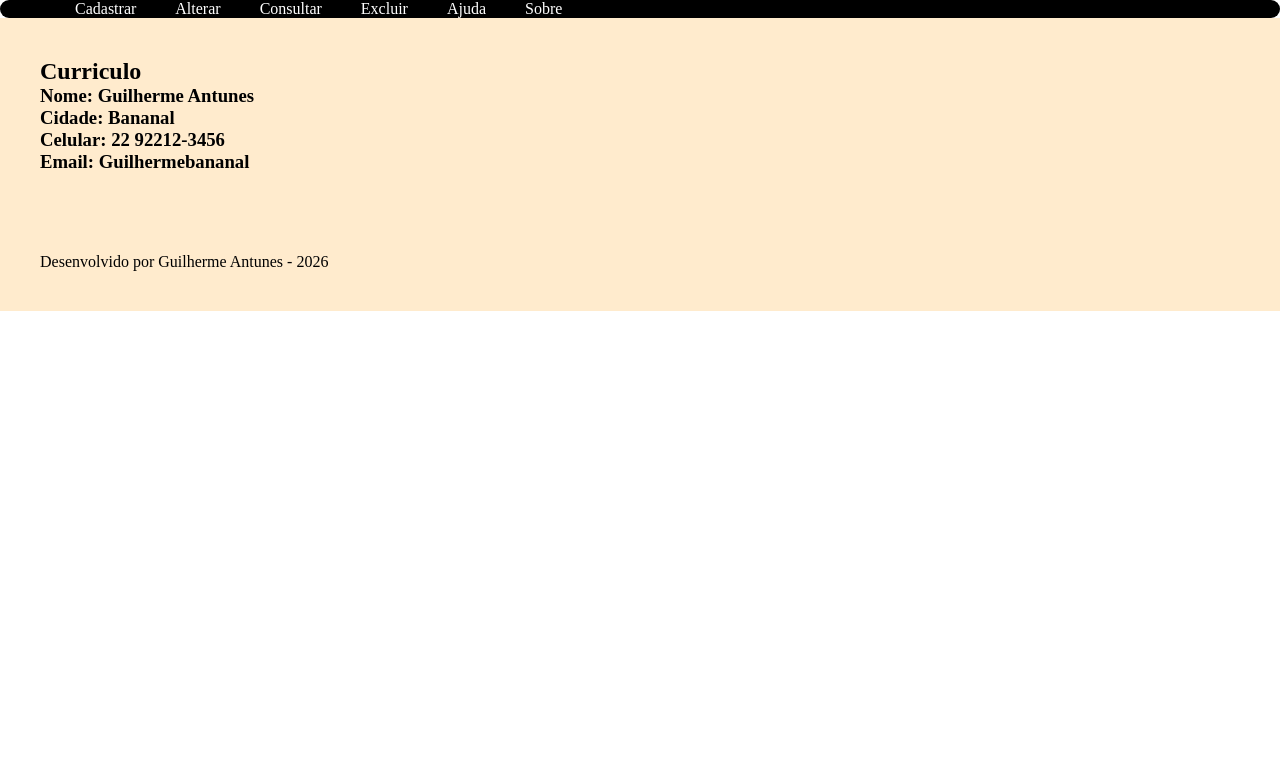
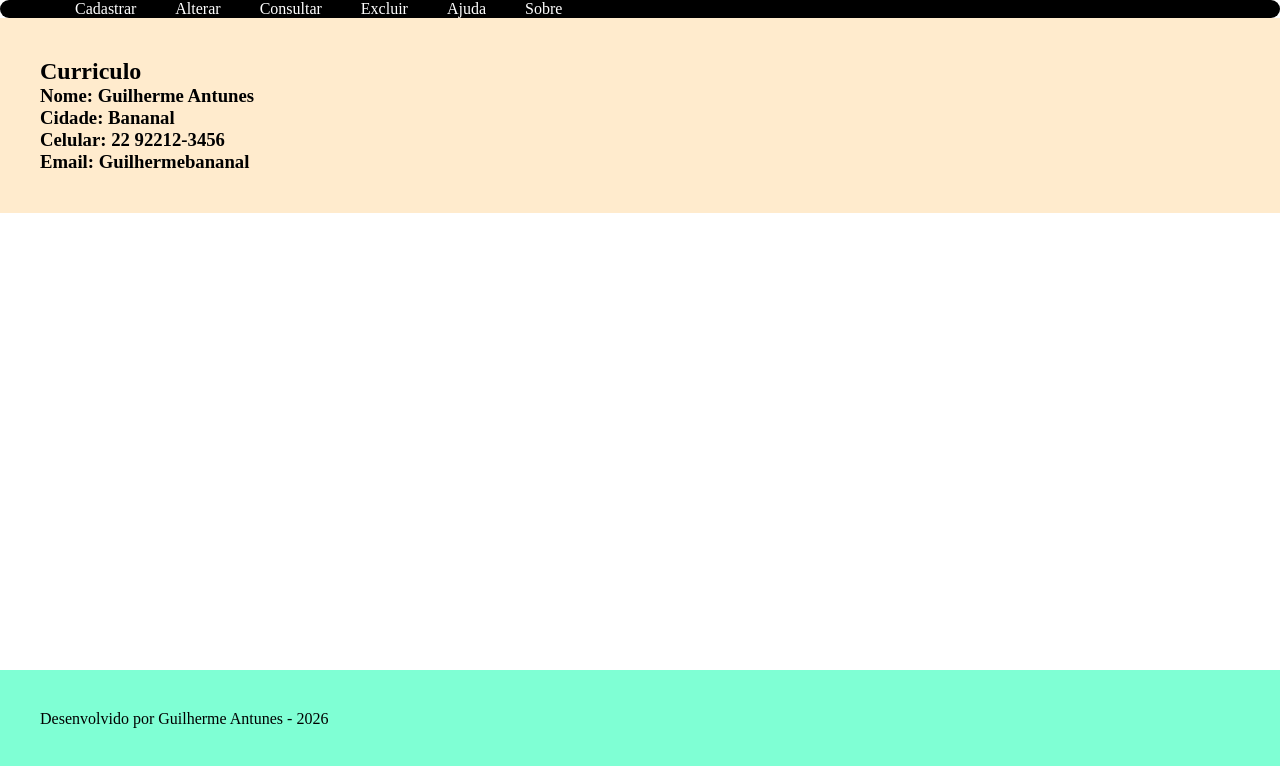
Before and after one commit to GuilhermeAntunesLeal/Menu, a plain HTML site: page index.html in a window 1280 px wide. Drawn offline with Linux system fonts and the light colour scheme.

Commit message:
Rodapé feito

```diff
--- a/index.html
+++ b/index.html
@@ -22,7 +22,15 @@
       background-color: blanchedalmond;
       padding: 40px;
      }
-
+     .rodapé{
+      background-color: aquamarine;
+      color: black;
+      position: fixed;
+      bottom: 0;
+      height: 50px;
+      width: 100%;
+      justify-content: center;
+     }
 
   </style>
 </head>
```
